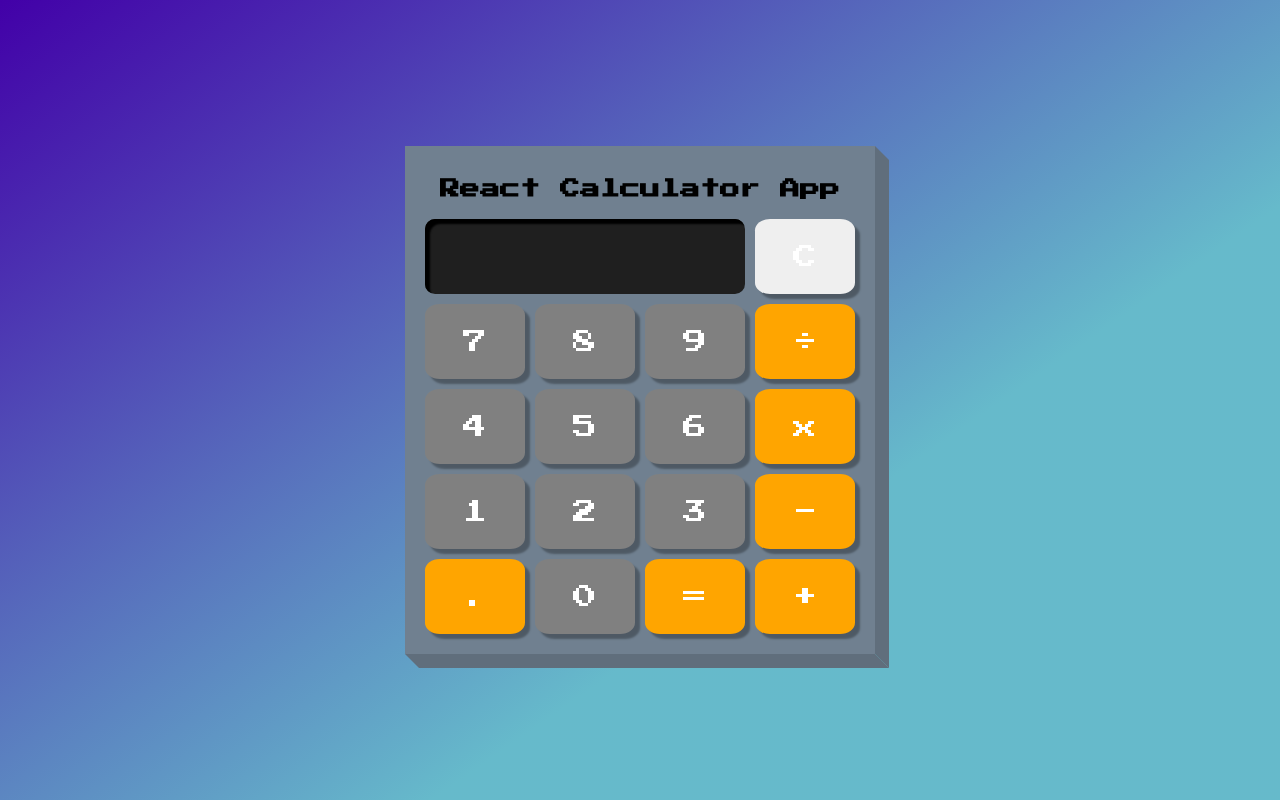
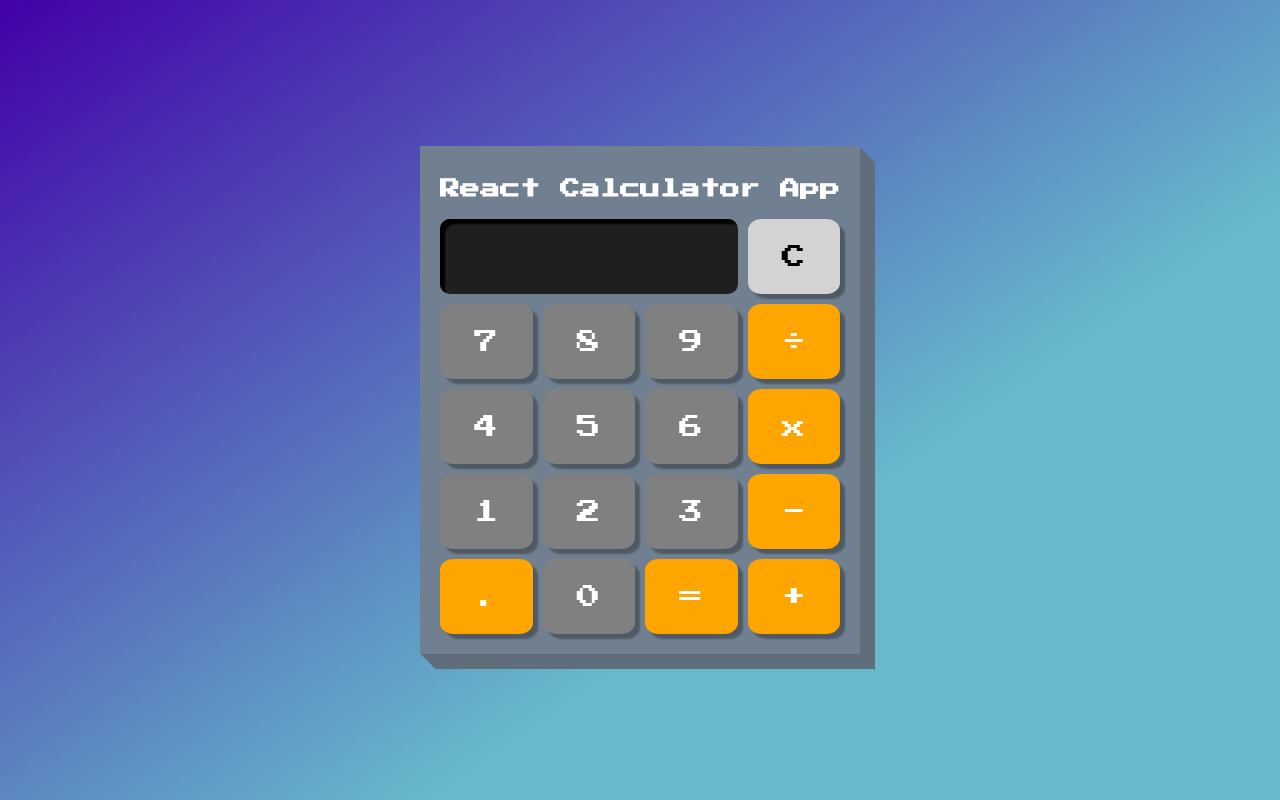
Before and after one commit to fearneyork/react-calculator, a React (Create React App) app: page / in a window 1280 px wide. Built offline with nearby package versions, Linux system fonts and the light colour scheme; the HTML template or start-up script is replaced by a standard one.

Commit message:
add further styling and add chaining equations functionality

```diff
--- a/src/App.css
+++ b/src/App.css
@@ -23,11 +23,11 @@ body {
 .calculator {
     background-color: slategray;
     max-width: 430px;
-    width: 90%;
     padding: 20px;
     position: relative;
 }
 
+@media only screen and (min-width: 700px) {
     .calculator:after,
     .calculator:before {
         content: "";
@@ -36,17 +36,18 @@ body {
     }
     .calculator:after {
         width: 100%;
-    height: 14px;
-    left: 7px;
+        height: 15px;
+        left: 8px;
         bottom: 0;
         transform: translatey(100%) skewx(45deg);
     }
     .calculator:before {
-    width: 14px;
+        width: 15px;
         height: 100%;
         right: 0;
         transform: translatex(100%) skewy(45deg);
-    top: 7px;
+        top: 9px;
+    }
 }
 
 .calculator__title {
@@ -54,6 +55,7 @@ body {
     font-size: 1.25rem;
     text-align: center;
     margin-bottom: 20px;
+    color: white;
 }
 
 .calculator__upper-container {
--- a/src/App.tsx
+++ b/src/App.tsx
@@ -28,6 +28,8 @@ function App() {
     const [firstNum, setFirstNum] = useState("");
     const [secondNum, setSecondNum] = useState("");
     const [operator, setOperator] = useState("");
+    const [chainedOperator, setChainedOperator] = useState("");
+    const [chainEquation, setChainEquation] = useState(true);
 
     const solveEquation = () => {
         if (firstNum) {
@@ -38,26 +40,26 @@ function App() {
     useEffect(() => {
         if (secondNum && operator) {
             if (operator === "+") {
-                setClickedValue((+firstNum + +secondNum).toString());
+                setFirstNum((+firstNum + +secondNum).toString());
             }
             if (operator === "-") {
-                setClickedValue((+firstNum - +secondNum).toString());
+                setFirstNum((+firstNum - +secondNum).toString());
             }
             if (operator === "÷") {
-                setClickedValue((+firstNum / +secondNum).toString());
+                setFirstNum((+firstNum / +secondNum).toString());
             }
             if (operator === "x") {
-                setClickedValue((+firstNum * +secondNum).toString());
+                setFirstNum((+firstNum * +secondNum).toString());
             }
-            clearOnSolve();
+            setClickedValue("");
+            setSecondNum("");
+            if (!chainEquation) {
+                setOperator("");
+            } else {
+                setOperator(chainedOperator);
+            }
         }
-    }, [firstNum, operator, secondNum]);
-
-    const clearOnSolve = (): void => {
-        setFirstNum("");
-        setSecondNum("");
-        setOperator("");
-    };
+    }, [chainEquation, chainedOperator, firstNum, operator, secondNum]);
 
     return (
         <main className="calculator">
@@ -81,6 +83,7 @@ function App() {
                         return (
                             <EqualsButton
                                 key={value}
+                                setChainEquation={setChainEquation}
                                 solveEquation={solveEquation}
                             />
                         );
@@ -98,6 +101,7 @@ function App() {
                                 firstNum={firstNum}
                                 clickedValue={clickedValue}
                                 solveEquation={solveEquation}
+                                setChainedOperator={setChainedOperator}
                             />
                         );
                     }
--- a/src/Button/Button.tsx
+++ b/src/Button/Button.tsx
@@ -10,6 +10,7 @@ type ButtonProps = {
     firstNum: string;
     clickedValue: string;
     solveEquation: () => void;
+    setChainedOperator: React.Dispatch<React.SetStateAction<string>>;
 };
 
 const Button = ({
@@ -21,6 +22,7 @@ const Button = ({
     clickedValue,
     solveEquation,
     firstNum,
+    setChainedOperator,
 }: ButtonProps): JSX.Element => {
     const setUpEquation = () => {
         const operators: string[] = ["+", "-", "x", "÷"];
@@ -38,7 +40,7 @@ const Button = ({
     const checkForMultipleOperator = (): void => {
         if (firstNum && clickedValue) {
             solveEquation();
-            setOperator(buttonValue);
+            setChainedOperator(buttonValue);
         } else if (firstNum && !clickedValue) {
             setOperator(buttonValue);
         } else {
--- a/src/ClearButton/ClearButton.css
+++ b/src/ClearButton/ClearButton.css
@@ -1,3 +1,4 @@
 .button--clear {
     background-color: lightgray;
+    color: black;
 }
--- a/src/ClearButton/ClearButton.tsx
+++ b/src/ClearButton/ClearButton.tsx
@@ -1,3 +1,5 @@
+import "./ClearButton.css";
+
 type ClearButtonProps = {
     setOperator: React.Dispatch<React.SetStateAction<string>>;
     setFirstNum: React.Dispatch<React.SetStateAction<string>>;
--- a/src/EqualsButton/EqualsButton.tsx
+++ b/src/EqualsButton/EqualsButton.tsx
@@ -1,11 +1,16 @@
 import React from "react";
 
 type EqualsButtonProps = {
+    setChainEquation: React.Dispatch<React.SetStateAction<boolean>>;
     solveEquation: () => void;
 };
 
-const EqualsButton = ({ solveEquation }: EqualsButtonProps): JSX.Element => {
+const EqualsButton = ({
+    setChainEquation,
+    solveEquation,
+}: EqualsButtonProps): JSX.Element => {
     const handleSolve = (): void => {
+        setChainEquation(false);
         solveEquation();
     };
 
```
Also changed, not shown: 2 other files (tests, documents, lock files or other folders). Lines whose indentation alone changed are shown as unchanged.
